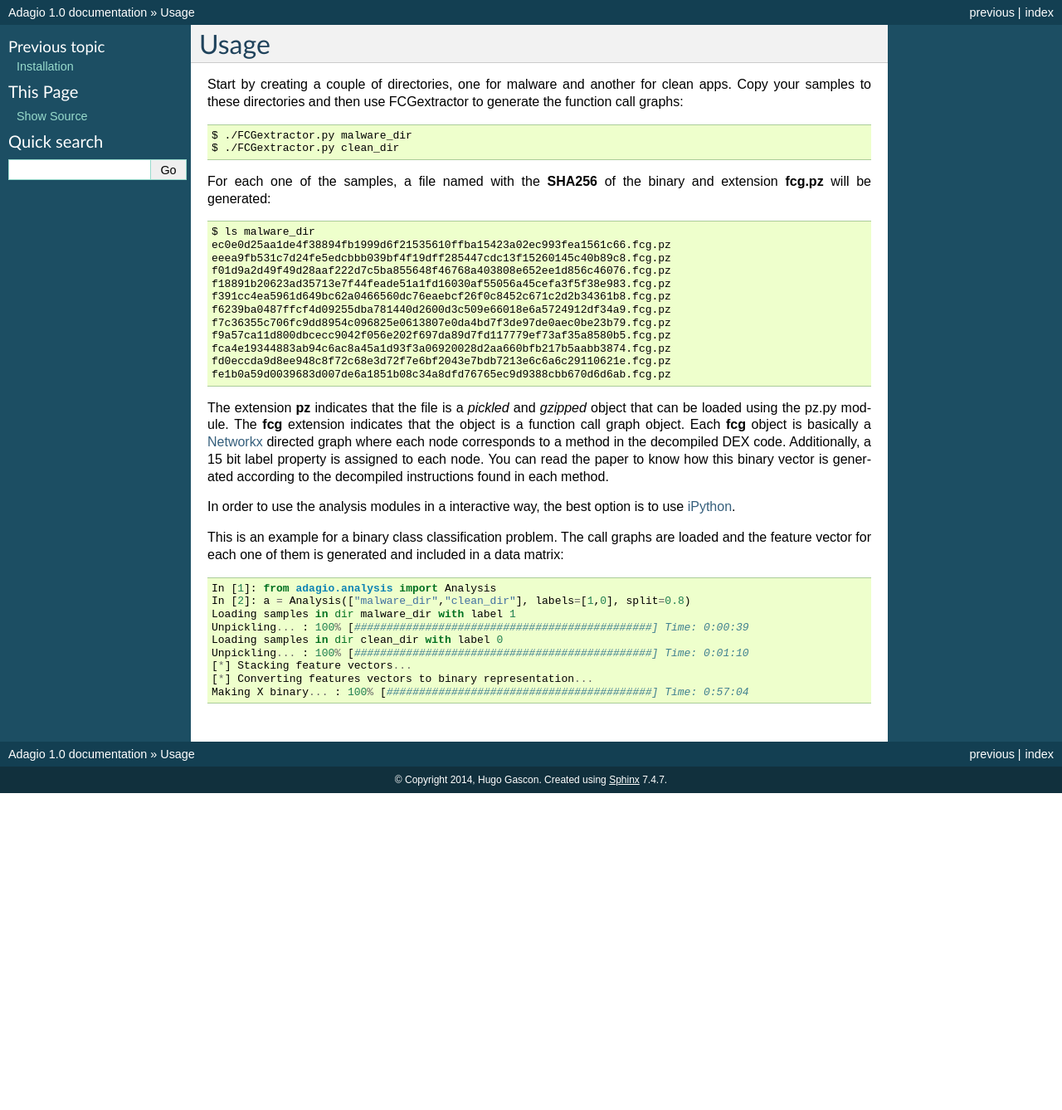
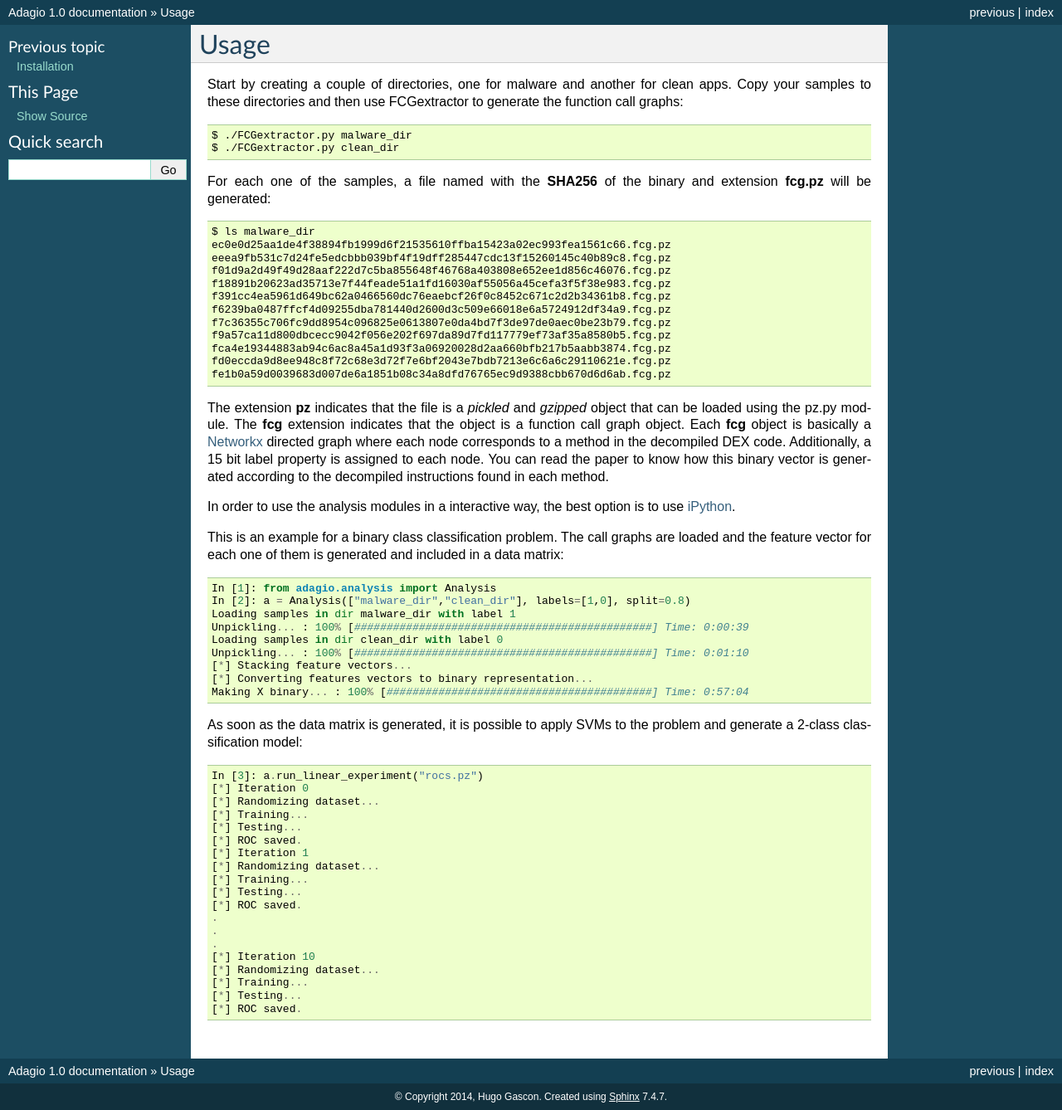
Before and after one commit to hgascon/adagio, a Sphinx documentation site: the page built from docs/usage.rst, in a window 1280 px wide. Shown: the whole page at 83% size. Built offline with Sphinx 7.4.7, drawn with Linux system fonts in a browser that asks for light colours; formulas are drawn with MathJax 3; before the commit the page ends 956 px from its top, so only the background shows below that.

Commit message:
more doc/usage

```diff
--- a/docs/usage.rst
+++ b/docs/usage.rst
@@ -48,3 +48,25 @@ This is an example for a binary class classification problem. The call graphs ar
     [*] Stacking feature vectors...
     [*] Converting features vectors to binary representation...
     Making X binary... : 100% [#########################################] Time: 0:57:04
+
+As soon as the data matrix is generated, it is possible to apply SVMs to the problem and generate a 2-class classification model::
+
+    In [3]: a.run_linear_experiment("rocs.pz")
+    [*] Iteration 0
+    [*] Randomizing dataset...
+    [*] Training...
+    [*] Testing...
+    [*] ROC saved.
+    [*] Iteration 1
+    [*] Randomizing dataset...
+    [*] Training...
+    [*] Testing...
+    [*] ROC saved.
+    .
+    .
+    .
+    [*] Iteration 10
+    [*] Randomizing dataset...
+    [*] Training...
+    [*] Testing...
+    [*] ROC saved.
```
Also changed, not shown: 5 other files.
